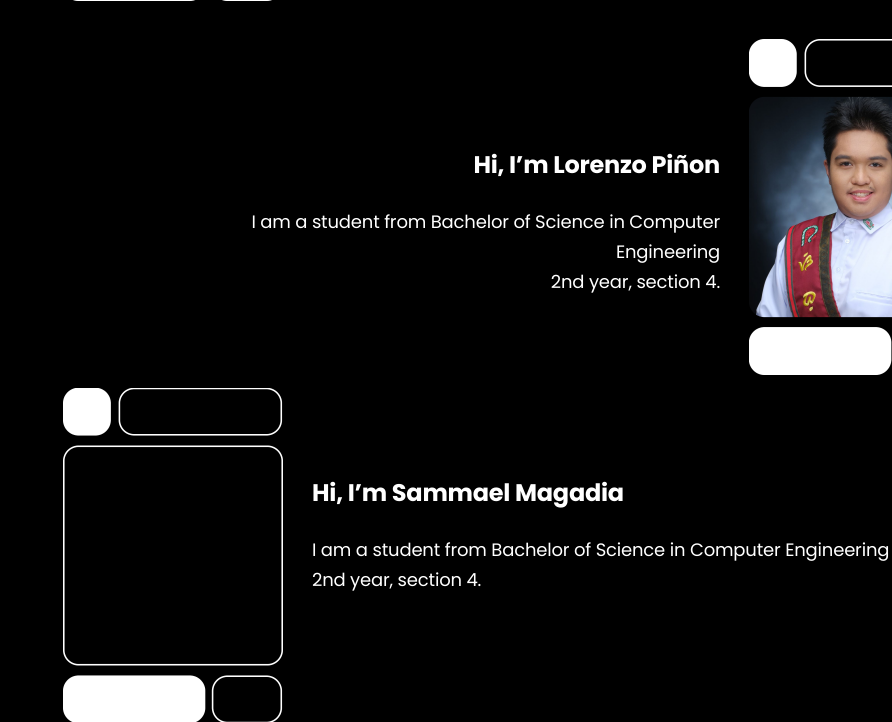
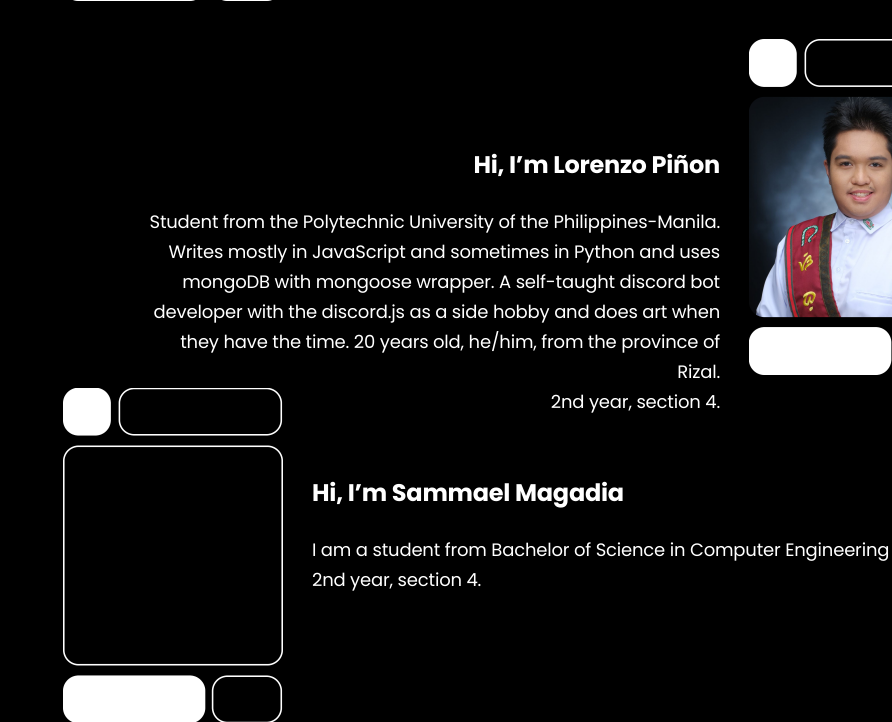
Before and after one commit to matchiko/DSAgroup, a Flask app: page /templates/Memberpage.html in a window 1280 px wide. Shown: the part 2071-2793 px from the top of the page, without its empty margins (388-1280 px from the left). Run offline with Flask 3, Linux system fonts and the light colour scheme.

Commit message:
Finally settled my bio

```diff
--- a/templates/Memberpage.html
+++ b/templates/Memberpage.html
@@ -103,7 +103,11 @@
           <b class="hi-im-miles">Hi, I’m Lorenzo Piñon</b>
           <div class="i-am-a-container2">
             <p class="i-am-a">
-              I am a student from Bachelor of Science in Computer Engineering
+              Student from the Polytechnic University of the Philippines-Manila.
+              Writes mostly in JavaScript and sometimes in Python and uses mongoDB with
+              mongoose wrapper. A self-taught discord bot developer with the discord.js as
+              a side hobby and does art when they have the time. 20 years old, he/him, from
+              the province of Rizal.
             </p>
             <p class="i-am-a">2nd year, section 4.</p>
           </div>
```
